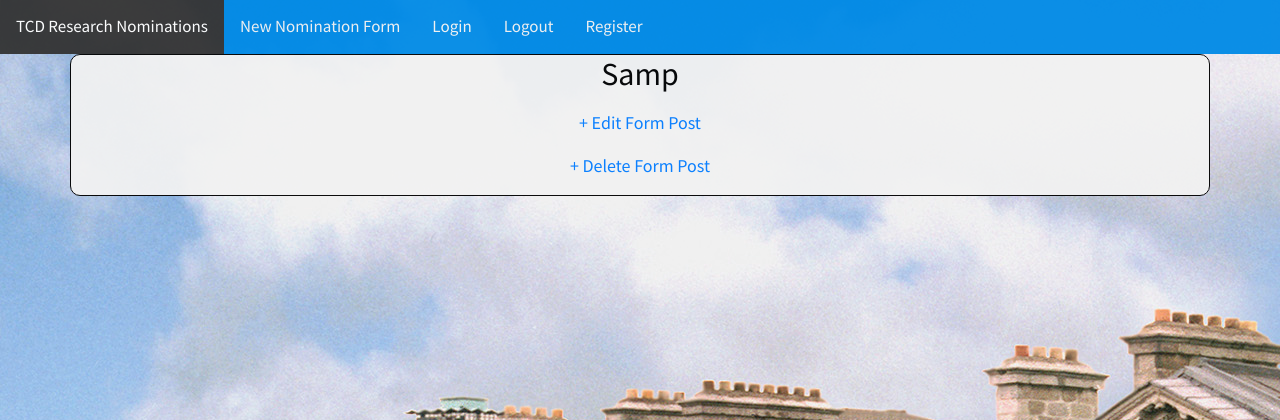
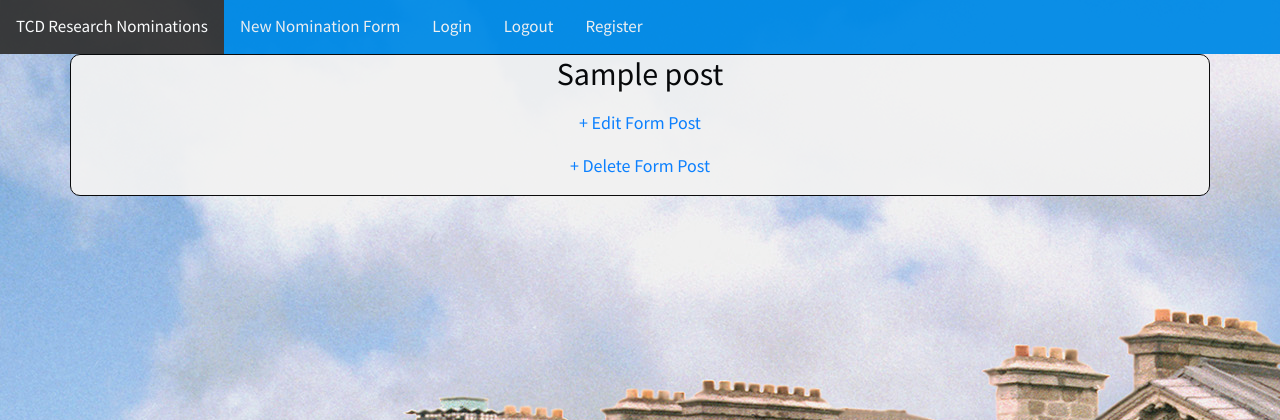
Before and after one commit to walshs33/sweng2018group, a Django app: page /post/1/ in a window 1280 px wide. Shown: the top 420 px of the page. Run offline with Django 3.2, Linux system fonts and the light colour scheme; tables that the repository leaves empty hold one stand-in row (values such as "Sample post"); some libraries are stand-ins or nearby versions.

Commit message:
minor changes

```diff
--- a/nominations/nominations/models.py
+++ b/nominations/nominations/models.py
@@ -23,6 +23,13 @@ def create_user_profile(sender, instance, created, **kwargs):
 def save_user_profile(sender, instance, **kwargs):
     instance.profile.save()
 
+'''
+class EncForm(models.Model):
+	encdata
+	dept_id
+	level
+	submitter
+'''
 class Post(models.Model):
     post_title = models.CharField(max_length=100, null=True)
     gender = models.CharField(max_length=100, null=True)
--- a/nominations/nominations/urls.py
+++ b/nominations/nominations/urls.py
@@ -8,13 +8,10 @@ urlpatterns = [
     path('admin/', admin.site.urls),
     path('', views.FormListView.as_view(), name='home'),
     path('post/<int:pk>/', views.FormDetailView.as_view(), name='post_detail'),
-    #path('post/new/', views.FormCreateView.as_view(), name='post_new'),
 	path('post/submit/',views.form_submit,name='post_new'),
 	path('post/new/',views.form_submit,name='post_new'),
-    #path('post/<int:pk>/edit/',
-    #     views.FormUpdateView.as_view(), name='post_edit'),
-    #path('post/<int:pk>/delete/',
-    #     views.FormDeleteView.as_view(), name='post_delete'),
+    path('post/<int:pk>/edit/', views.FormUpdateView.as_view(), name='post_edit'),
+    path('post/<int:pk>/delete/', views.FormDeleteView.as_view(), name='post_delete'),
 	url(r'^login/$', auth_views.login, {'template_name': 'login.html'}, name='login'),
     url(r'^logout/$', auth_views.logout, {'template_name': 'logged_out.html'}, name='logout'),
 	url(r'^signup/$', views.signup, name='signup'),
--- a/nominations/templates/login.html
+++ b/nominations/templates/login.html
@@ -13,7 +13,7 @@
 <div class="container">
     <form id="login_form" method="post">{% csrf_token %}
       {{ form|crispy}}
-      <button type="button" class="btn btn-dark" onclick="storePassToLocalStorage()">Login</button>
+	  <button type="button" class="btn btn-dark" onclick="storePassToLocalStorage()">Login</button>
       <a href="{% url 'signup' %}" class="btn btn-dark">Register</a>
     </form>
 </div>
--- a/nominations/templates/post_detail.html
+++ b/nominations/templates/post_detail.html
@@ -3,7 +3,7 @@
 {% block content %}
 <div class="container">
   <div class="post-entry">
-    <h2>{{ object.title }}</h2>
+    <h2>{{ object.post_title  }}</h2>
     <p>{{ object.body }}</p>
   </div>
   <p><a href="{% url 'post_edit' post.pk %}">+ Edit Form Post</a></p>
--- a/nominations/templates/testing.html
+++ b/nominations/templates/testing.html
@@ -3,7 +3,7 @@
 {% block title %}Testing{% endblock %}
 
 {% block content %}
-	<h2>Page for Testing</h2>
+	<center><h2>Page for Testing</h2></center>
 	<script>
 	var key_managers = [];
 	function encrypt(){
@@ -112,6 +112,7 @@
         });
     }
 	</script>
+	<div class="container">
 	<h2>Encrypt text</h2>
 	<p><textarea rows="3" id="receipientIDs" placeholder="Write the list of recipients (comma seperated) here. Your ID is: {{ currentuser }}"></textarea></p>
 	<p><textarea rows="7" id="plaintext2encrypt" placeholder="Write your message to encrypt here."></textarea></p>
@@ -122,4 +123,5 @@
 	<p><textarea rows="7" id="ciphertext2decrypt" placeholder="Paste your message to decrypt here."></textarea></p>
 	<p><button type="button" onclick="decrypt()">Decrypt</button></p>
 	<p><textarea rows="7" id="decryptedtext" placeholder="Your decrypted message will appear in plaintext in this box"></textarea></p>
+	<div class="container">
 {% endblock %}
```
